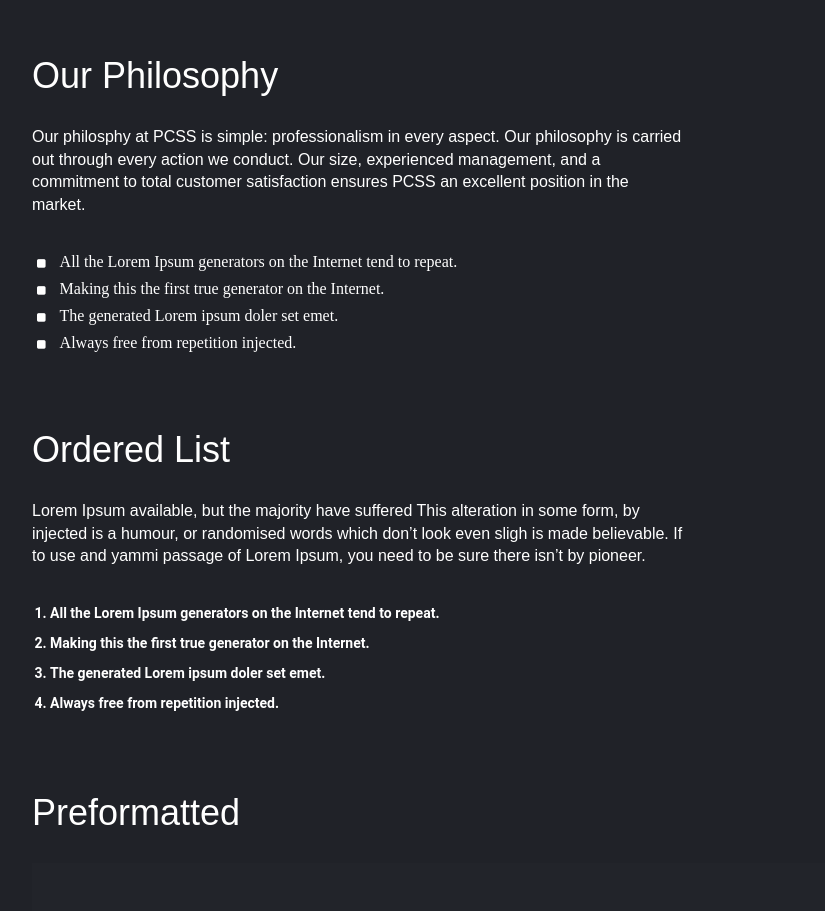
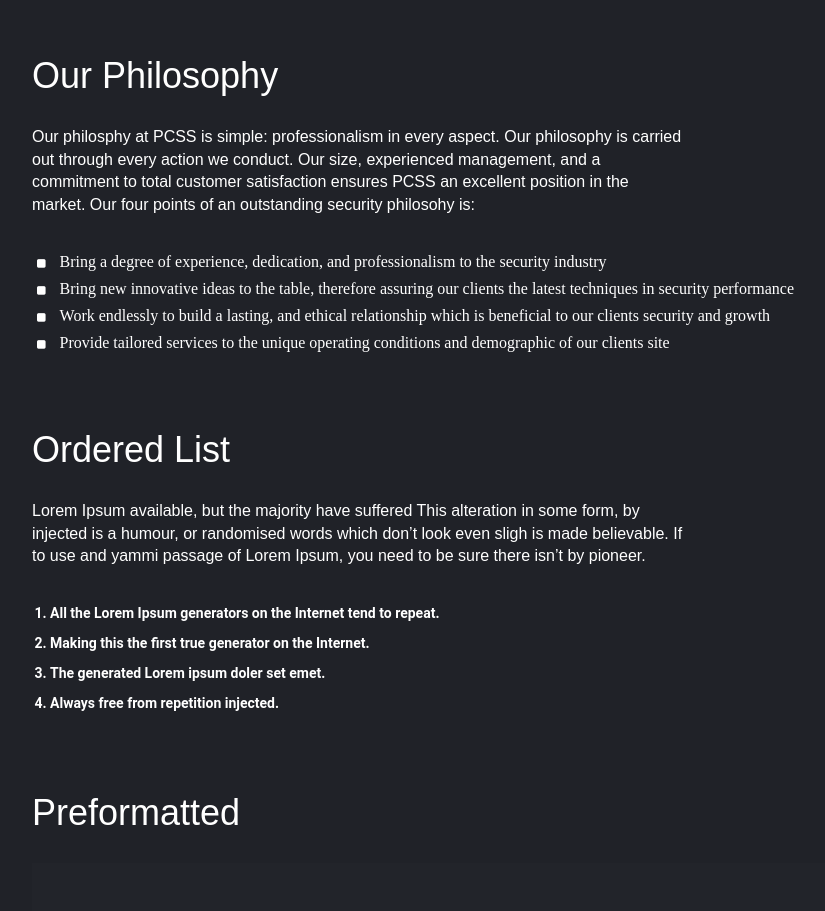
Before and after one commit to rsumler0479/MAS, a plain HTML site: page elements.html in a window 1280 px wide. Shown: the part 1040-1951 px from the top of the page, without its empty margins (38-863 px from the left). Drawn offline with Linux system fonts and the light colour scheme; a script that the page names is missing; files whose address does not match are found by name.

Commit message:
Update elements.html

```diff
--- a/elements.html
+++ b/elements.html
@@ -94,22 +94,22 @@
 				<div class="row">
 					<div class="col-md-7">
 						<p>Our philosphy at PCSS is simple: professionalism in every aspect. Our philosophy is carried out through every action we conduct. Our size, experienced management,
-							and a commitment to total customer satisfaction ensures PCSS an excellent position in the market.</p>
+							and a commitment to total customer satisfaction ensures PCSS an excellent position in the market. Our four points of an outstanding security philosohy is:</p>
 					</div>
 				</div>
 
 				 <ul class="unordarlist">
 					<li class="fa fa-square" aria-hidden="true" >
-						All the Lorem Ipsum generators on the Internet tend to repeat.
+						Bring a degree of experience, dedication, and professionalism to the security industry
 					</li><br>
 					<li class="fa fa-square" aria-hidden="true">
-						Making this the first true generator on the Internet.
+						Bring new innovative ideas to the table, therefore assuring our clients the latest techniques in security performance
 					</li><br>
 					<li class="fa fa-square" aria-hidden="true">
-						The generated Lorem ipsum doler set emet.
+						Work endlessly to build a lasting, and ethical relationship which is beneficial to our clients security and growth
 					</li><br>
 					<li class="fa fa-square" aria-hidden="true">
-						Always free from repetition injected.
+						Provide tailored services to the unique operating conditions and demographic of our clients site
 					</li>
 				</ul>
 			</div>
```
